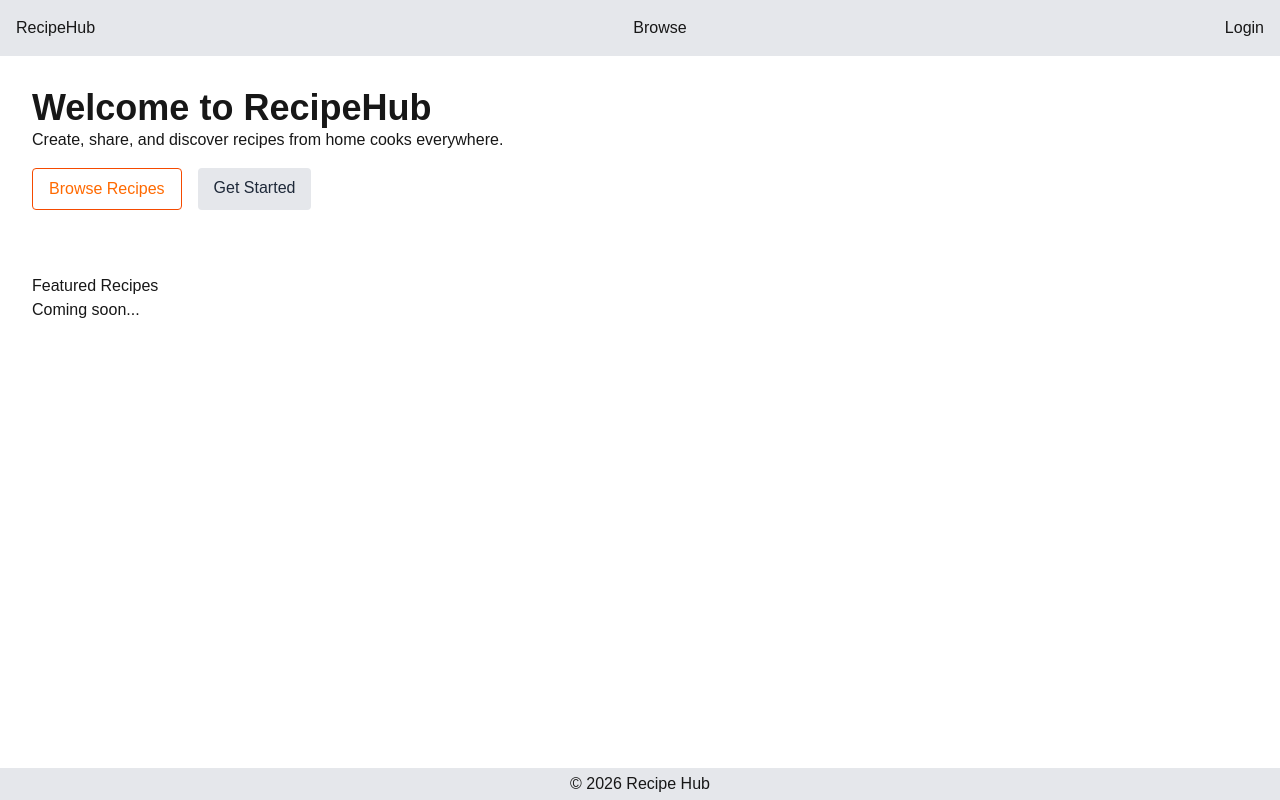
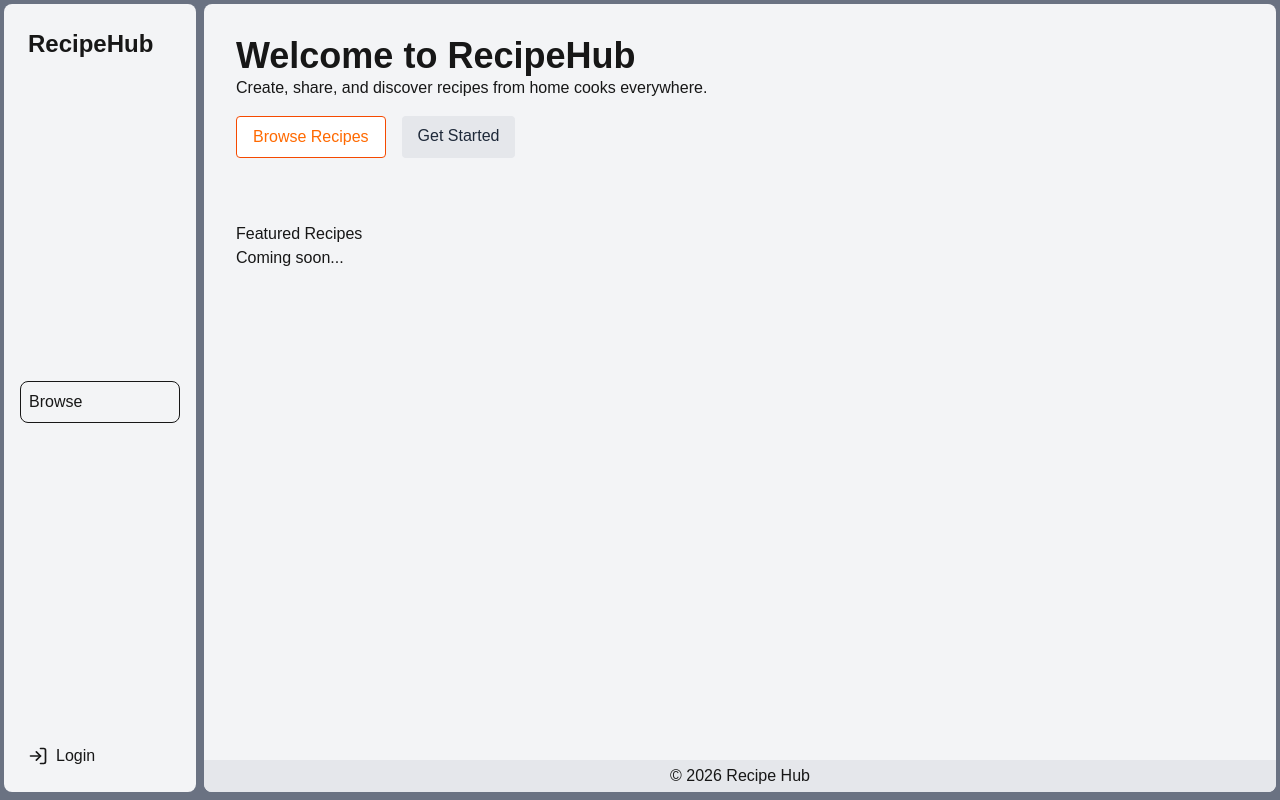
Before and after one commit to limanjohnson/RecipeHub, a Next.js app in the folder recipe-hub/: page / in a window 1280 px wide. Built offline with nearby package versions, Linux system fonts and the light colour scheme.

Commit message:
update layout to have side nav bar and main content on the right column of screen

```diff
--- a/recipe-hub/app/layout.tsx
+++ b/recipe-hub/app/layout.tsx
@@ -1,5 +1,6 @@
 import type { Metadata } from 'next';
 import './globals.css';
+import { LogIn, User, UserCircle } from 'lucide-react';
 
 export const metadata: Metadata = {
   title: "Recipe Hub",
@@ -14,26 +15,39 @@ export default function RootLayout({
   return (
     <html lang="en">
       <body>
-        <div className="flex flex-col min-h-screen">
-          <header className="bg-gray-200">
-          <nav className="flex flex-row p-4 justify-between">
-            <a href="/" className="">RecipeHub</a>
-            <div>
-              <a href="/recipes" >Browse</a>
+        <div className="flex min-h-screen bg-gray-500 pb-1">
+          {/* <header className="bg-gray-200 dark:text-gray-500 ">
+            TODO: Search Bar
+          </header> */}
+          <nav className="flex flex-col w-48 p-4 justify-between bg-gray-100 m-1 rounded-lg">
+            <a href="/" className="p-2 text-2xl font-bold relative group">
+            RecipeHub
+            <span className="absolute bottom-0 left-0 w-0 h-1 bg-orange-500 group-hover:w-full transition-all duration-300"></span>
+            </a>
+            <div  className="p-2 border rounded-lg hover:bg-gray-300 transition">
+              <a href="/recipes">Browse</a>
             </div>
-            <div className="flex flex-row gap-4 ">
-              <a href="/login" >Login</a>
+            <div className="p-2 ">
+              <a href="/login" className="relative group flex flex-row items-center gap-2">
+              <LogIn size={20} />Login
+              <span className="absolute bottom-0 left-0 w-0 h-0.5 bg-orange-500 group-hover:w-full transition-all duration-300"></span>
+              </a>
+
             </div>
 
           </nav>
-        </header>
 
-        <main className="flex-grow ">{children}</main>
+          <div className="flex flex-col flex-1 bg-gray-100 m-1 rounded-lg">
+            <main className="flex-grow ">{children}</main>
+            <footer className="flex h-8 justify-center bg-gray-200 items-center rounded-b-lg">
+              <p>&copy; 2026 Recipe Hub</p>
+            </footer>
+          </div>
 
-        <footer className="flex h-8 justify-center bg-gray-200 items-center">
-          <p>&copy; 2026 Recipe Hub</p>
-        </footer>
+
+
         </div>
+
 
       </body>
     </html>
--- a/recipe-hub/package.json
+++ b/recipe-hub/package.json
@@ -11,6 +11,7 @@
   "dependencies": {
     "@supabase/ssr": "^0.8.0",
     "@supabase/supabase-js": "^2.91.0",
+    "lucide-react": "^0.562.0",
     "next": "16.1.3",
     "postgres": "^3.4.8",
     "react": "19.2.3",
```
Also changed, not shown: 2 other files (tests, documents, lock files or other folders).
